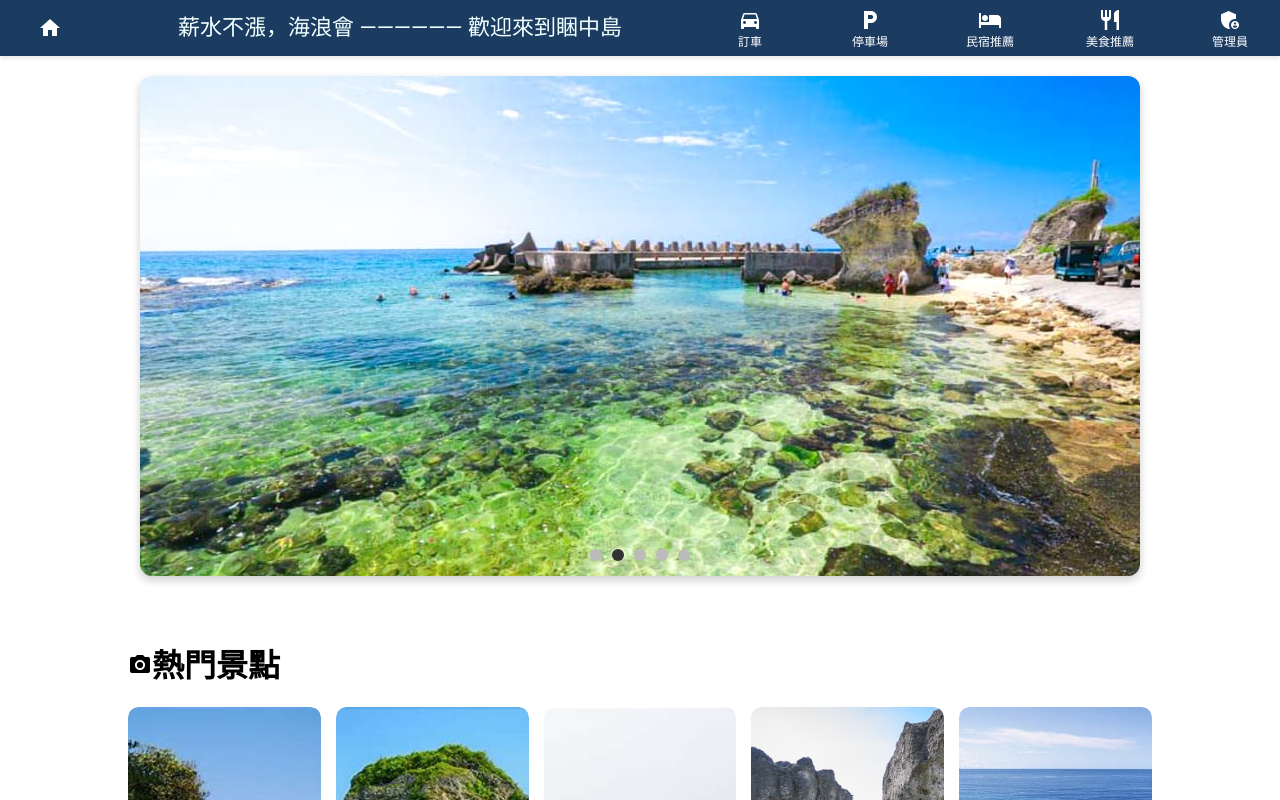
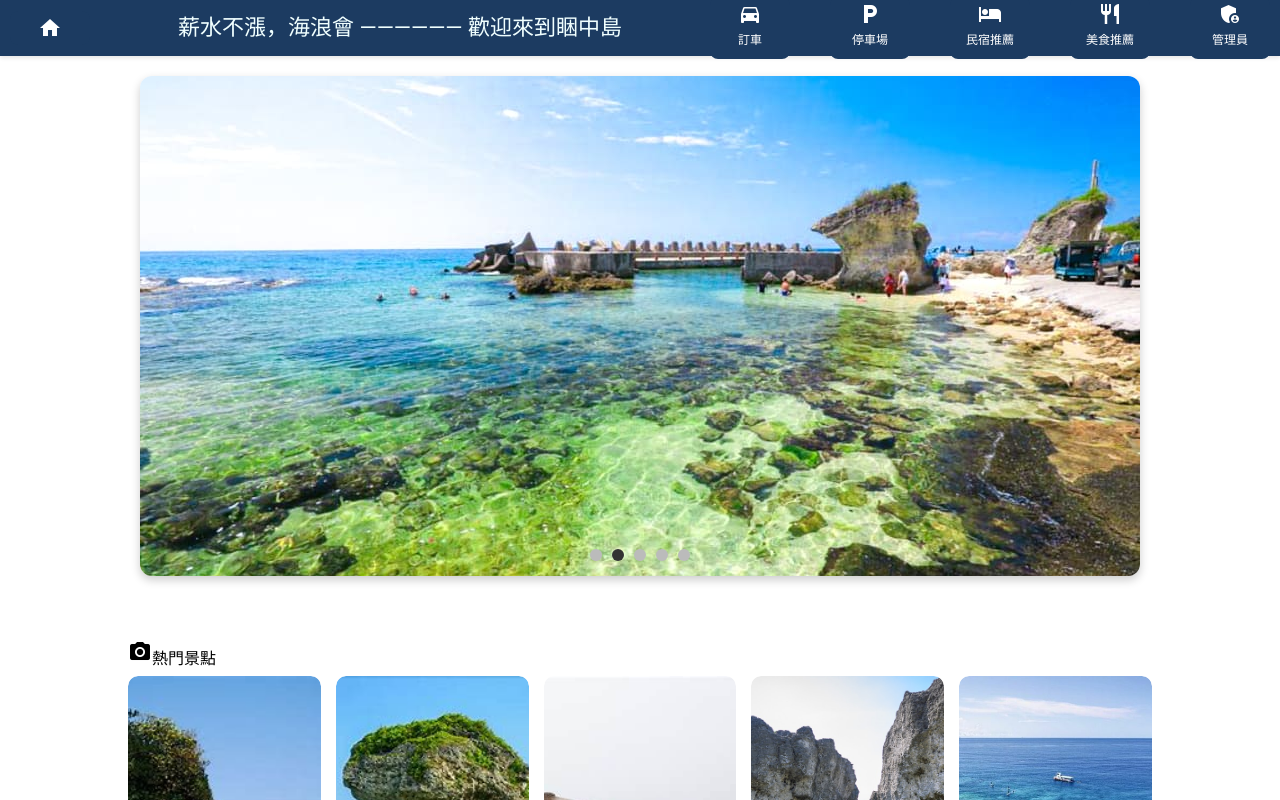
Before and after one commit to Chang0503/quizFront, an Angular app: page /home in a window 1280 px wide. Shown: the top 800 px of the page. Built offline with nearby package versions, Linux system fonts and the light colour scheme.

Commit message:
增加tailwind

```diff
--- a/package.json
+++ b/package.json
@@ -20,6 +20,7 @@
     "@angular/platform-browser-dynamic": "^19.2.0",
     "@angular/router": "^19.2.0",
     "chart.js": "^4.4.8",
+    "daisyui": "^5.1.7",
     "rxjs": "~7.8.0",
     "tslib": "^2.3.0",
     "zone.js": "~0.15.0"
--- a/src/app/app.component.ts
+++ b/src/app/app.component.ts
@@ -6,6 +6,7 @@ import { Router } from '@angular/router';
 import { MatIconModule } from '@angular/material/icon';
 import { DialogComponent } from './dialog/dialog.component';
 import { MatDialog } from '@angular/material/dialog';
+
 @Component({
   selector: 'app-root',
   imports: [RouterOutlet,FormsModule,MatIconModule,MatToolbarModule,],
--- a/src/styles.scss
+++ b/src/styles.scss
@@ -1,4 +1,6 @@
 /* You can add global styles to this file, and also import other style files */
-
+@tailwind base;
+@tailwind components;
+@tailwind utilities;
 html, body { height: 100%; }
 body { margin: 0; font-family: Roboto, "Helvetica Neue", sans-serif; }
--- /dev/null
+++ b/tailwind.config.js
@@ -0,0 +1,15 @@
+/** @type {import('tailwindcss').Config} */
+module.exports = {
+  content: [
+    "./src/**/*.{html,ts}",   // 掃描 Angular 的檔案
+  ],
+  theme: {
+    extend: {},
+  },
+  plugins: [
+    require("daisyui"),       // ✅ DaisyUI 放這裡
+  ],
+  daisyui: {
+    themes: ["dark", "corporate"], // 這裡可以改成你想要的風格
+  },
+}
```
Also changed, not shown: 1 other file (tests, documents, lock files or other folders).
